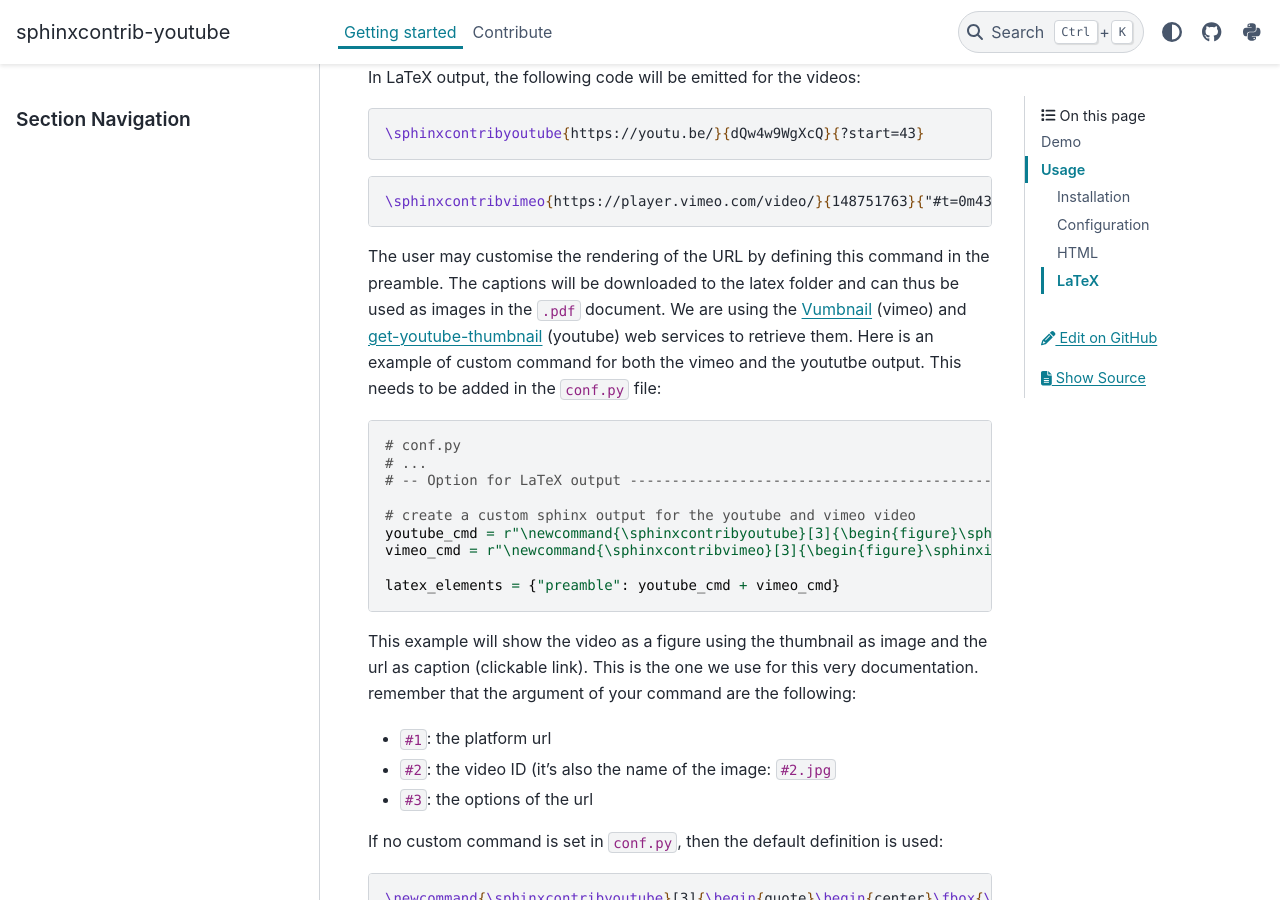
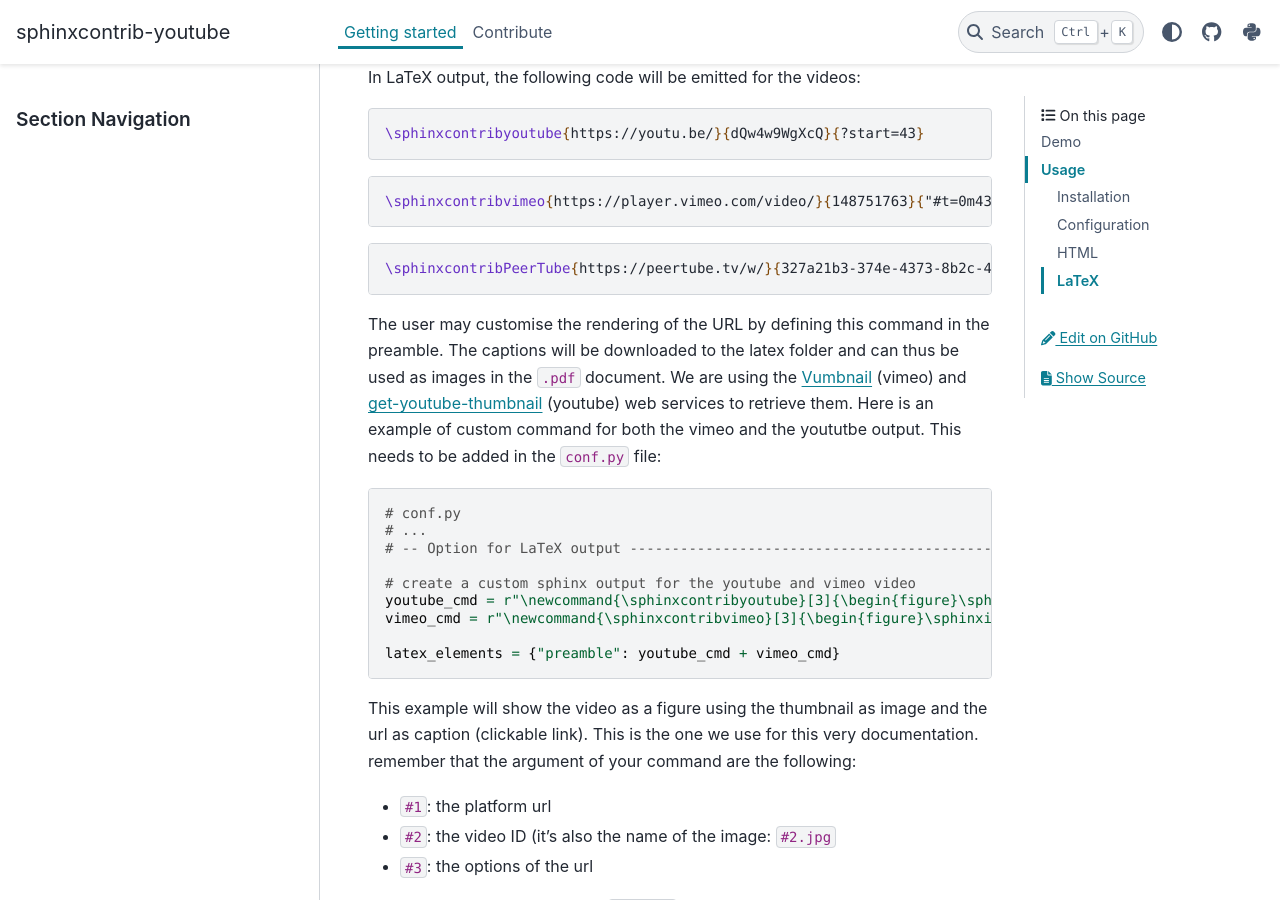
Before and after one commit to sphinx-contrib/youtube, a Sphinx documentation site: the page built from docs/usage.rst, in a window 1280 px wide and 900 px high, scrolled down 4083 px. Built offline with Sphinx 7.4.7 and the PyData theme 0.15.4, drawn with Linux system fonts in a browser that asks for light colours.

Commit message:
Add peertube latex

```diff
--- a/docs/usage.rst
+++ b/docs/usage.rst
@@ -145,6 +145,10 @@ In LaTeX output, the following code will be emitted for the videos:
 
    \sphinxcontribvimeo{https://player.vimeo.com/video/}{148751763}{"#t=0m43s"}
 
+.. code-block:: latex
+
+   \sphinxcontribPeerTube{https://peertube.tv/w/}{327a21b3-374e-4373-8b2c-494c9f5e1f19}{?start=43}
+
 The user may customise the rendering of the URL by defining this command in the preamble. The captions will be downloaded to the latex folder and can thus be used as images in the :code:`.pdf` document. We are using the `Vumbnail <https://vumbnail.com>`__ (vimeo) and `get-youtube-thumbnail <https://www.get-youtube-thumbnail.com>`__ (youtube) web services to retrieve them. Here is an example of custom command for both the vimeo and the yoututbe output. This needs to be added in the :code:`conf.py` file:
 
 .. code-block:: python
```
